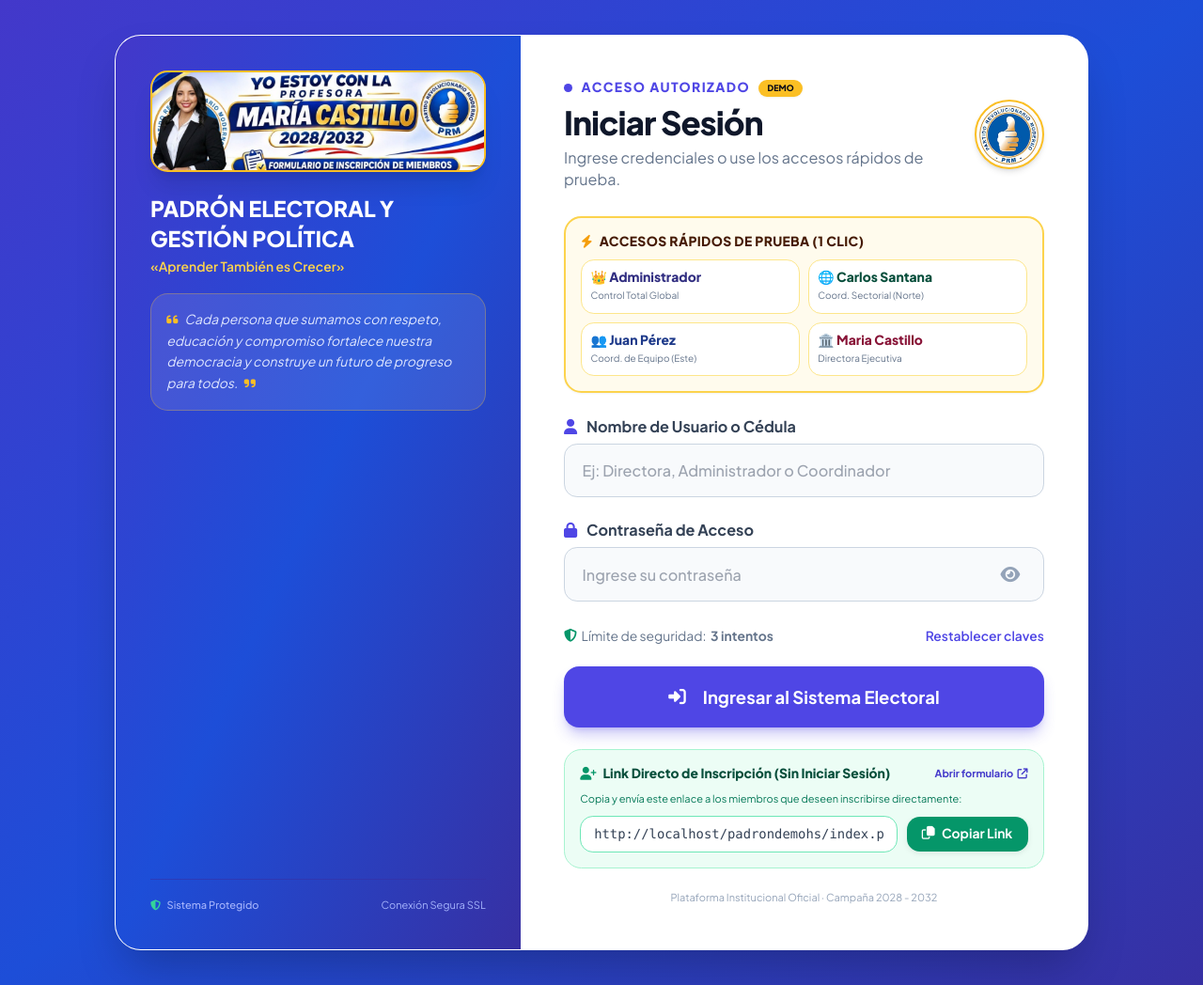
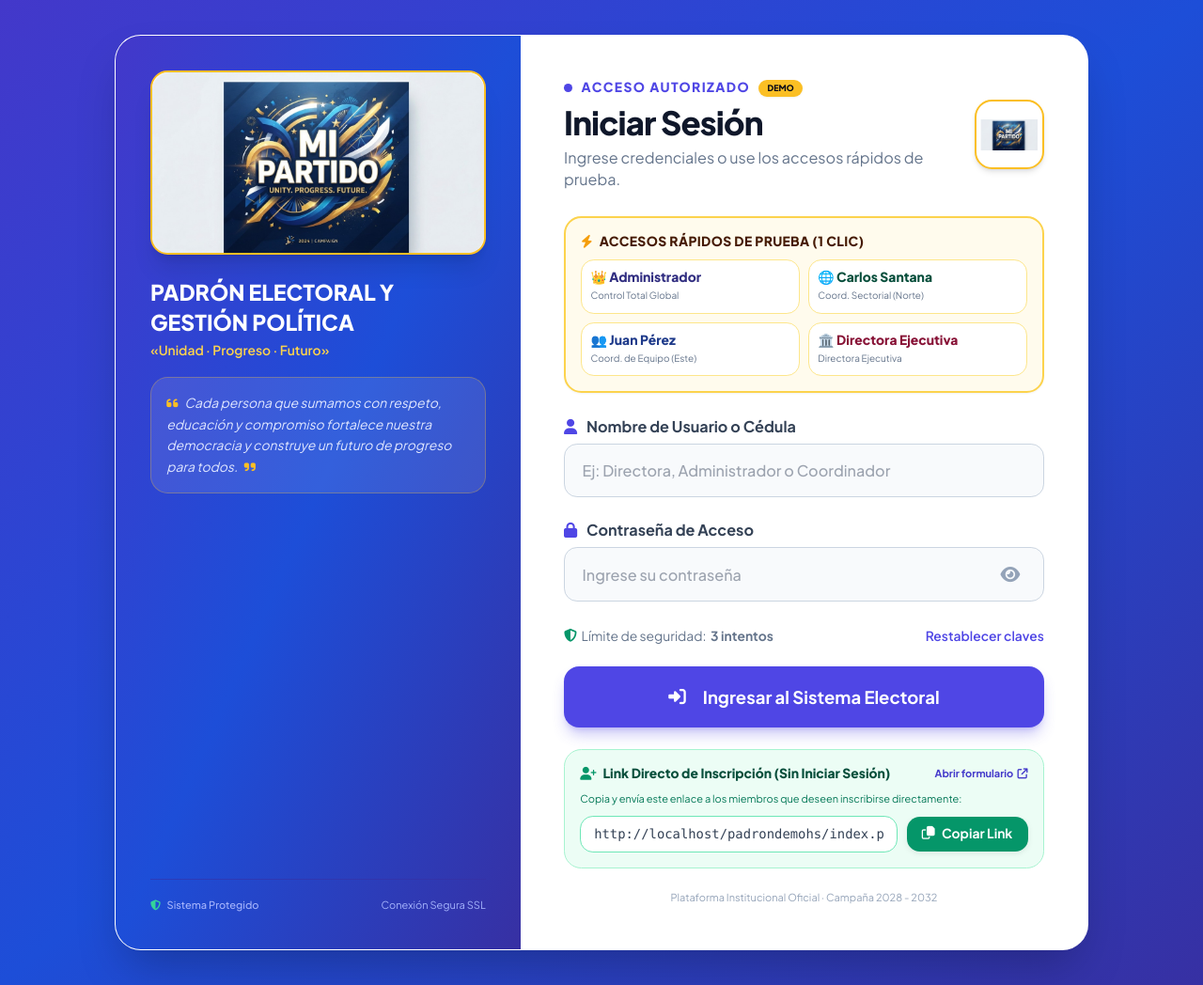
Before and after one commit to HarolLuis/PadronMariaCastillo, a PHP site: page /padrondemohs/index.php in a window 1280 px wide. Shown: the whole page at 94% size. Run offline with PHP 8.4, Linux system fonts and the light colour scheme; data comes from the database, SQL or seed files in the repository; both versions use the stored data as it was after the commit; some libraries are stand-ins or nearby versions.

Commit message:
feat(demo): cambiar branding de demo a MI PARTIDO (remover foto Maria Castillo y logo PRM)

```diff
--- a/padrondemohs/index.php
+++ b/padrondemohs/index.php
@@ -3,12 +3,12 @@
 <head>
   <meta charset="UTF-8">
   <meta name="viewport" content="width=device-width, initial-scale=1.0, maximum-scale=5.0, user-scalable=yes">
-  <title>Sistema de Padrón Electoral (MODO DEMO) · Profesora María Castillo</title>
-  <!-- Favicon / Ícono oficial en pestaña del navegador (PRM) -->
+  <title>Sistema de Padrón Electoral · MI PARTIDO (DEMO)</title>
+  <!-- Favicon Oficial Demo (Mi Partido) -->
   <link rel="icon" type="image/png" href="favicon.png">
-  <link rel="icon" type="image/jpeg" href="logo-prm.jpg">
+  <link rel="icon" type="image/jpeg" href="logo-demo.jpg">
   <link rel="shortcut icon" href="favicon.ico">
-  <link rel="apple-touch-icon" href="logo-prm.png">
+  <link rel="apple-touch-icon" href="logo-demo.png">
   <!-- Tailwind CSS -->
   <script src="https://cdn.tailwindcss.com"></script>
   <!-- Font Awesome Icons -->
@@ -204,19 +204,19 @@
   <div id="loginScreen" class="fixed inset-0 z-50 flex items-center justify-center p-3 sm:p-6 md:p-8 bg-gradient-to-br from-indigo-700 via-blue-700 to-indigo-800 overflow-y-auto">
     <div class="max-w-4xl w-full grid grid-cols-1 md:grid-cols-12 bg-white rounded-3xl shadow-2xl overflow-hidden border border-white/20 my-auto">
 
-      <!-- Panel Izquierdo: Branding Oficial María Castillo (Sin credenciales demo) -->
+      <!-- Panel Izquierdo: Branding Oficial Demo (Mi Partido) -->
       <div class="md:col-span-5 bg-gradient-to-br from-indigo-700 via-blue-700 to-indigo-800 text-white p-6 sm:p-8 flex flex-col justify-between relative overflow-hidden">
         <div class="relative z-10 space-y-4">
           <!-- Logo / Imagen de Campaña -->
           <div class="rounded-2xl overflow-hidden border-2 border-amber-400 shadow-xl bg-white max-w-[240px] md:max-w-full mx-auto">
-            <img src="formulario-maria-castillo.jpg" alt="Yo Estoy con la Profesora María Castillo 2028/2032 PRM" class="w-full h-auto object-contain">
+            <img src="logo-demo.png" alt="MI PARTIDO - Unity. Progress. Future." class="w-full h-auto object-contain rounded-2xl shadow-xl">
           </div>
 
           <div class="text-center md:text-left pt-1">
             <h2 class="text-lg sm:text-xl font-black text-white leading-tight">
               PADRÓN ELECTORAL Y GESTIÓN POLÍTICA
             </h2>
-            <p class="text-xs text-amber-300 font-semibold mt-1">«Aprender También es Crecer»</p>
+            <p class="text-xs text-amber-300 font-semibold mt-1">«Unidad · Progreso · Futuro»</p>
           </div>
 
           <div class="hidden sm:block p-3.5 rounded-2xl bg-white/10 border border-amber-400/30 text-indigo-100 text-xs leading-relaxed italic">
@@ -246,7 +246,7 @@
               Ingrese credenciales o use los accesos rápidos de prueba.
             </p>
           </div>
-          <img src="logo-prm.png" alt="Partido Revolucionario Moderno PRM" class="w-14 h-14 sm:w-16 sm:h-16 rounded-full object-contain border-2 border-amber-400 shadow-md bg-white p-0.5 shrink-0">
+          <img src="logo-demo.png" alt="MI PARTIDO" class="w-14 h-14 sm:w-16 sm:h-16 rounded-2xl object-contain border-2 border-amber-400 shadow-md bg-white p-1 shrink-0">
         </div>
 
         <!-- Quick Demo Credentials Box -->
@@ -269,8 +269,8 @@
               <span class="font-black text-blue-900 block group-hover:text-blue-600">👥 Juan Pérez</span>
               <span class="text-[10px] text-slate-500 block">Coord. de Equipo (Este)</span>
             </button>
-            <button type="button" onclick="autoFillDemoLogin('Directora Maria Castillo', '12345678')" class="p-2 bg-white rounded-xl border border-amber-200 text-left hover:border-rose-500 hover:shadow-md transition group">
-              <span class="font-black text-rose-900 block group-hover:text-rose-600">🏛️ Maria Castillo</span>
+            <button type="button" onclick="autoFillDemoLogin('Directora Ejecutiva', '12345678')" class="p-2 bg-white rounded-xl border border-amber-200 text-left hover:border-rose-500 hover:shadow-md transition group">
+              <span class="font-black text-rose-900 block group-hover:text-rose-600">🏛️ Directora Ejecutiva</span>
               <span class="text-[10px] text-slate-500 block">Directora Ejecutiva</span>
             </button>
           </div>
@@ -366,8 +366,7 @@
       <div class="max-w-[1680px] mx-auto px-3 sm:px-5 py-2.5 flex flex-col sm:flex-row sm:items-center gap-3">
         <!-- FOTO MÁS GRANDE OCUPANDO LA ALTURA DE AMBAS FILAS SIN AGRANDAR EL MARCO -->
         <div class="flex items-center justify-between sm:justify-start gap-2 sm:gap-3 shrink-0">
-          <img src="formulario-maria-castillo.jpg" alt="Yo Estoy con la Profesora María Castillo 2028/2032 PRM" class="h-14 sm:h-20 lg:h-24 w-auto max-w-[170px] sm:max-w-[220px] rounded-xl object-contain border-2 border-amber-400 shadow-lg shrink-0 bg-white">
-          <img src="logo-prm.png" alt="PRM - Partido Revolucionario Moderno" class="h-12 sm:h-16 lg:h-20 w-auto rounded-full object-contain border-2 border-amber-400 shadow-lg shrink-0 bg-white p-0.5">
+          <img src="logo-demo.png" alt="MI PARTIDO - Unity. Progress. Future." class="h-14 sm:h-20 lg:h-24 w-auto max-w-[180px] sm:max-w-[230px] rounded-2xl object-contain border-2 border-amber-400 shadow-lg shrink-0 bg-white p-1">
           <button onclick="cerrarSesion()" class="sm:hidden btn-modern shrink-0 bg-rose-600 hover:bg-rose-700 text-white !py-2 !px-3 !text-xs">
             <i class="fa-solid fa-power-off"></i>
             <span>Salir</span>
@@ -385,8 +384,8 @@
                 </span>
                 <span class="text-[11px] font-semibold text-amber-200">padrondemohs</span>
               </div>
-              <h1 class="text-sm sm:text-base md:text-lg font-extrabold tracking-tight leading-tight truncate sm:whitespace-normal">PADRÓN ELECTORAL · MARÍA CASTILLO</h1>
-              <p class="text-[11px] sm:text-xs text-amber-300 font-semibold truncate sm:whitespace-normal">«Aprender También es Crecer» · 2028 - 2032</p>
+              <h1 class="text-sm sm:text-base md:text-lg font-extrabold tracking-tight leading-tight truncate sm:whitespace-normal">PADRÓN ELECTORAL · MI PARTIDO</h1>
+              <p class="text-[11px] sm:text-xs text-amber-300 font-semibold truncate sm:whitespace-normal">«Unidad · Progreso · Futuro» · Campaña 2028 - 2032</p>
             </div>
 
             <div class="hidden sm:flex items-center gap-2 sm:gap-3 shrink-0 ml-auto">
@@ -778,7 +777,7 @@
             <div>
               <span class="text-xs font-extrabold uppercase tracking-wider text-indigo-600">Dirección Ejecutiva y Administración</span>
               <h3 class="text-lg font-extrabold text-slate-900">Directorio de Coordinadores Territoriales</h3>
-              <p class="text-xs text-slate-500">La Directora María Castillo y el Administrador pueden agregar, modificar o dar de baja coordinadores.</p>
+              <p class="text-xs text-slate-500">La La Directora Ejecutiva y el Administrador pueden agregar, modificar o dar de baja coordinadores.</p>
             </div>
             <button onclick="abrirModalNuevoCoordinador()" class="btn-modern bg-indigo-600 hover:bg-indigo-700 text-white">
               <i class="fa-solid fa-user-tie"></i> Agregar Nuevo Coordinador
@@ -1036,16 +1035,16 @@
       <section id="vistaMisionVision" class="space-y-6 hidden">
         <!-- Hero Institucional con Imagen Oficial -->
         <div class="rounded-3xl bg-gradient-to-br from-indigo-950 via-blue-900 to-sky-900 text-white p-6 sm:p-8 shadow-xl border border-amber-400/30 flex flex-col lg:flex-row items-center gap-6">
-          <img src="formulario-maria-castillo.jpg" alt="Yo Estoy con la Profesora María Castillo 2028/2032 PRM" class="w-full lg:w-80 h-auto rounded-2xl object-contain border-4 border-amber-400 shadow-2xl shrink-0 bg-white">
+          <img src="logo-demo.png" alt="MI PARTIDO - Unity. Progress. Future." class="w-full lg:w-80 h-auto rounded-2xl object-contain border-4 border-amber-400 shadow-2xl shrink-0 bg-white">
           <div class="space-y-3 text-center lg:text-left">
             <span class="inline-block px-3 py-1 rounded-full bg-amber-400 text-indigo-950 text-xs font-black uppercase tracking-wider">
-              <i class="fa-solid fa-landmark mr-1"></i> Identidad del Padrón Electoral · María Castillo (La Profe)
+              <i class="fa-solid fa-landmark mr-1"></i> Identidad y Valores del Padrón Electoral · Mi Partido
             </span>
             <h2 class="text-2xl sm:text-3xl font-black leading-tight">
               Misión, Visión y Valores del Equipo Electoral
             </h2>
             <p class="text-sm sm:text-base text-sky-100 leading-relaxed max-w-3xl">
-              Bajo el lema <strong>«Aprender También es Crecer»</strong>, nuestro padrón electoral no es solo una base de datos: es una red viva de compromiso ciudadano, organización territorial y servicio transparente para construir comunidades más preparadas, unidas y participativas.
+              Bajo el lema <strong>«Unidad · Progreso · Futuro»</strong>, nuestro padrón electoral no es solo una base de datos: es una red viva de compromiso ciudadano, organización territorial y servicio transparente para construir comunidades más preparadas, unidas y participativas.
             </p>
           </div>
         </div>
@@ -1078,7 +1077,7 @@
               </div>
             </div>
             <p class="text-sm text-slate-600 leading-relaxed">
-              Consolidar un padrón electoral modelo, íntegro y en crecimiento sostenido, reconocido por su excelencia organizativa, la fuerza de sus coordinaciones territoriales y el liderazgo humano de <strong>María Castillo (La Profe)</strong>, transformando la participación ciudadana en bienestar, educación y progreso real para todos.
+              Consolidar un padrón electoral modelo, íntegro y en crecimiento sostenido, reconocido por su excelencia organizativa, la fuerza de sus coordinaciones territoriales y el liderazgo ético de la <strong>Dirección Ejecutiva</strong>, transformando la participación ciudadana en bienestar, educación y progreso real para todos.
             </p>
           </div>
         </div>
@@ -1326,7 +1325,7 @@
       <div id="formularioMiembrosContenido" class="p-4 sm:p-6 space-y-3 bg-white max-h-[82vh] overflow-y-auto">
         <!-- Encabezado gráfico con la imagen oficial -->
         <div class="rounded-2xl overflow-hidden border-2 border-blue-900 shadow-sm bg-gradient-to-b from-sky-100 to-white">
-          <img src="formulario-maria-castillo.jpg" alt="Yo Estoy con la Profesora María Castillo 2028/2032 PRM" class="w-full h-auto object-contain">
+          <img src="logo-demo.png" alt="MI PARTIDO - Unity. Progress. Future." class="w-full h-auto object-contain rounded-2xl shadow-xl">
         </div>
 
         <!-- Franja: DATOS DEL COORDINADOR/A DEL EQUIPO -->
@@ -1460,11 +1459,11 @@
       },
       {
         id: "u_directora",
-        username: "Directora Maria Castillo",
-        aliases: ["directora", "directora maria castillo", "directora maría castillo", "maria castillo", "maría castillo", "maria", "alcaldesa", "arcardesa"],
-        nombreCompleto: "Directora Maria Castillo",
+        username: "Directora Ejecutiva",
+        aliases: ["directora", "directora ejecutiva", "ejecutiva"],
+        nombreCompleto: "Directora Ejecutiva",
         rol: "directora",
-        rolLabel: "Directora Maria Castillo",
+        rolLabel: "Directora Ejecutiva",
         cedula: "001-4567890-2",
         password: "12345678", // Contraseña provisional para primer acceso
         intentosFallidos: 0,
@@ -1487,7 +1486,7 @@
     ];
 
     let usuarios = JSON.parse(localStorage.getItem("padron_usuarios_v2")) || usuariosDefault;
-    // Migrar perfil legado "Alcaldesa" / "u_alcaldesa" -> "u_directora" (Directora Maria Castillo)
+    // Migrar perfil legado "Alcaldesa" / "u_alcaldesa" -> "u_directora" (Directora Ejecutiva)
     const legacyIdx = usuarios.findIndex(u => u.id === "u_alcaldesa" || u.username === "Alcaldesa" || (u.cedula === "001-4567890-2" && u.id !== "u_directora"));
     if (legacyIdx !== -1) {
       const defDir = usuariosDefault.find(d => d.id === "u_directora");
@@ -1881,7 +1880,7 @@
     }
 
     // =========================================================================
-    // GESTIÓN DE COORDINADORES (Directora María Castillo y Administrador)
+    // GESTIÓN DE COORDINADORES (Directora Ejecutiva y Administrador)
     // =========================================================================
     function cambiarTipoCoordinadorForm() {
       const tipo = document.getElementById("coordFormTipo").value;
@@ -2986,7 +2985,7 @@
       localStorage.setItem("padron_partido_db", JSON.stringify(datos));
       cerrarModal();
       if (!usuarioAutenticado) {
-        alert(`✅ ¡Inscripción completada exitosamente!\n\nNombre: ${nombre}\nFolio asignado: ${nuevoAfiliado.folio}\n\nGracias por sumarte al Padrón de María Castillo.`);
+        alert(`✅ ¡Inscripción completada exitosamente!\n\nNombre: ${nombre}\nFolio asignado: ${nuevoAfiliado.folio}\n\nGracias por sumarte al Padrón Oficial.`);
         return;
       }
       actualizarTodoElSistema();
@@ -3254,13 +3253,13 @@
       printArea.innerHTML = `
         <div class="max-w-2xl mx-auto p-8 border-4 border-double border-indigo-900 rounded-2xl bg-white text-slate-800 my-6">
           <div class="flex items-center justify-between border-b-2 border-indigo-900 pb-4 mb-6 gap-3">
-            <img src="logo-prm.png" alt="PRM" class="w-16 h-16 object-contain rounded-full border border-amber-400 p-0.5 shrink-0">
+            <img src="logo-demo.png" alt="MI PARTIDO" class="w-16 h-16 object-contain rounded-2xl border border-amber-400 p-0.5 shrink-0">
             <div class="text-center flex-1">
-              <h2 class="text-xl font-black text-indigo-950 uppercase">PARTIDO REVOLUCIONARIO MODERNO (PRM)</h2>
+              <h2 class="text-xl font-black text-indigo-950 uppercase">PARTIDO POLÍTICO INSTITUCIONAL (MI PARTIDO)</h2>
               <h3 class="text-xs font-bold text-slate-600 mt-0.5">SISTEMA OFICIAL DE PADRÓN ELECTORAL Y MILITANCIA</h3>
-              <p class="text-[11px] font-semibold text-amber-600">Profesora María Castillo · 2028 - 2032</p>
-            </div>
-            <img src="formulario-maria-castillo.jpg" alt="María Castillo" class="h-16 w-auto object-contain rounded-xl border border-amber-400 shrink-0">
+              <p class="text-[11px] font-semibold text-amber-600">Unidad · Progreso · Futuro · 2028 - 2032</p>
+            </div>
+            <img src="logo-demo.png" alt="MI PARTIDO" class="w-16 h-16 object-contain rounded-2xl border border-amber-400 p-0.5 shrink-0">
           </div>
           <div class="text-center mb-6">
             <span class="bg-indigo-50 border border-indigo-200 text-indigo-900 font-bold text-xs px-4 py-1.5 rounded-full uppercase">
@@ -3279,8 +3278,8 @@
           </div>
           <div class="grid grid-cols-2 gap-8 text-center pt-8 border-t border-slate-300 text-xs mt-10">
             <div>
-              <p class="font-serif italic font-bold text-base text-indigo-900">María Castillo</p>
-              <p class="font-bold border-t border-slate-400 mt-1 pt-1">Licda. María Castillo</p>
+              <p class="font-serif italic font-bold text-base text-indigo-900">Dirección Ejecutiva</p>
+              <p class="font-bold border-t border-slate-400 mt-1 pt-1">Dirección de Organización</p>
               <p class="text-[11px] text-slate-500">Directora Ejecutiva de Padrón</p>
             </div>
             <div>
--- a/padrondemohs/install_demo.php
+++ b/padrondemohs/install_demo.php
@@ -75,7 +75,7 @@ if ($step === 'execute') {
 
     <div class="bg-gradient-to-r from-indigo-950 via-indigo-900 to-indigo-950 text-white p-6 border-b border-indigo-900">
       <div class="flex items-center gap-3">
-        <img src="logo-prm.png" alt="PRM" class="w-12 h-12 rounded-full border-2 border-amber-400 bg-white p-0.5 object-contain">
+        <img src="logo-demo.png" alt="MI PARTIDO" class="w-12 h-12 rounded-full border-2 border-amber-400 bg-white p-0.5 object-contain">
         <div>
           <div class="flex items-center gap-2">
             <span class="bg-amber-400 text-slate-950 text-[10px] font-black uppercase px-2 py-0.5 rounded-full">ENTORNO DEMO</span>
```
Also changed, not shown: padrondemohs/database_demo.sql (+5 -5 lines), padrondemohs/index.html (+33 -34 lines), padrondemohs/padron.html (+33 -34 lines), padrondemohs/favicon.ico, padrondemohs/favicon.png, padrondemohs/formulario-maria-castillo.jpg (deleted), padrondemohs/logo-demo.jpg (added), padrondemohs/logo-demo.png (added), padrondemohs/logo-prm.jpg (deleted), padrondemohs/logo-prm.png (deleted).
